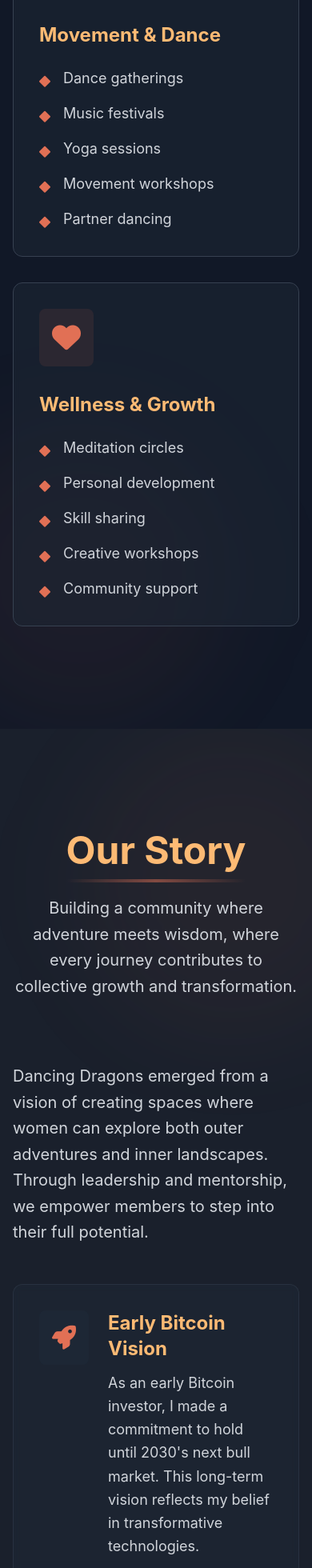
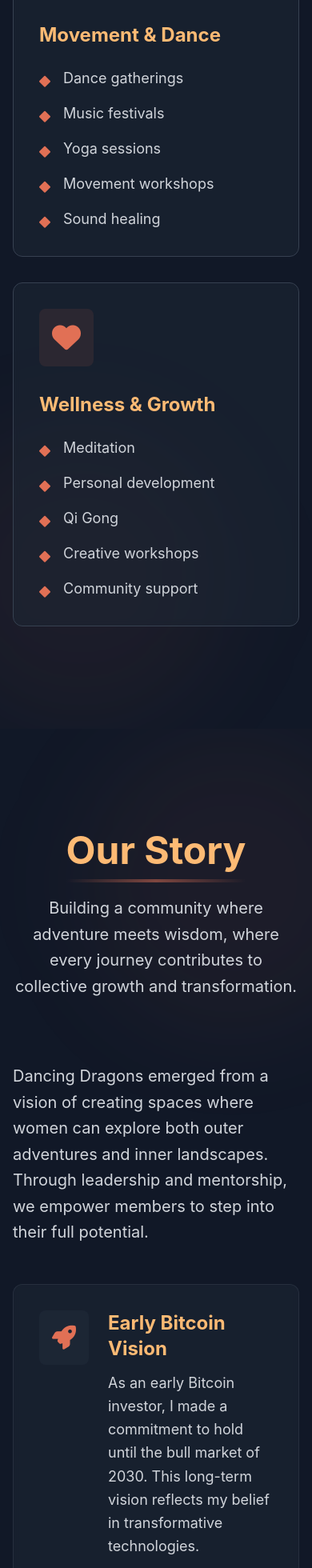
Before and after one commit to dancingchimp/dancingdragons, a React (Create React App) app: page / in a window 390 px wide. Shown: the part 1617-3577 px from the top of the page at 80% size. Built offline with nearby package versions, Linux system fonts and the light colour scheme.

Commit message:
refactor: update activities and founder sections - Replace partner dancing with sound healing - Simplify meditation circles to meditation - Add Qi Gong to wellness activities - Update Bitcoin vision text - Improve responsive design

```diff
--- a/src/components/Activities.js
+++ b/src/components/Activities.js
@@ -42,16 +42,16 @@ function Activities({ fullPage = false }) {
         "Music festivals",
         "Yoga sessions",
         "Movement workshops",
-        "Partner dancing"
+        "Sound healing"
       ]
     },
     {
       icon: "fa-heart",
       title: "Wellness & Growth",
       items: [
-        "Meditation circles",
+        "Meditation",
         "Personal development",
-        "Skill sharing",
+        "Qi Gong",
         "Creative workshops",
         "Community support"
       ]
@@ -60,7 +60,6 @@ function Activities({ fullPage = false }) {
 
   return (
     <section className={`py-32 px-4 bg-gray-900 relative overflow-hidden ${fullPage ? 'pt-40' : ''}`}>
-      {/* Background gradient accents */}
       <div className="absolute top-0 left-1/4 w-96 h-96 bg-orange-500/5 rounded-full blur-3xl"/>
       <div className="absolute bottom-0 right-1/4 w-96 h-96 bg-orange-500/5 rounded-full blur-3xl"/>
 
--- a/src/components/FounderSection.js
+++ b/src/components/FounderSection.js
@@ -47,7 +47,7 @@ function FounderSection() {
     {
       icon: "fa-rocket",
       title: "Early Bitcoin Vision",
-      content: "As an early Bitcoin investor, I made a commitment to hold until 2030's next bull market. This long-term vision reflects my belief in transformative technologies."
+      content: "As an early Bitcoin investor, I made a commitment to hold until the bull market of 2030. This long-term vision reflects my belief in transformative technologies."
     },
     {
       icon: "fa-table-tennis-paddle-ball",
@@ -97,7 +97,7 @@ function FounderSection() {
   ];
 
   return (
-    <section className="py-32 bg-[#1a202c] text-white px-4 relative overflow-hidden">
+    <section className="py-32 bg-gray-900 text-white px-4 relative overflow-hidden">
       {/* Background Effects */}
       <div className="absolute top-0 left-1/4 w-96 h-96 bg-orange-500/5 rounded-full blur-3xl"></div>
       <div className="absolute bottom-0 right-1/4 w-96 h-96 bg-orange-500/5 rounded-full blur-3xl"></div>
```
Also changed, not shown: 11 other files (tests, documents, lock files or other folders).
